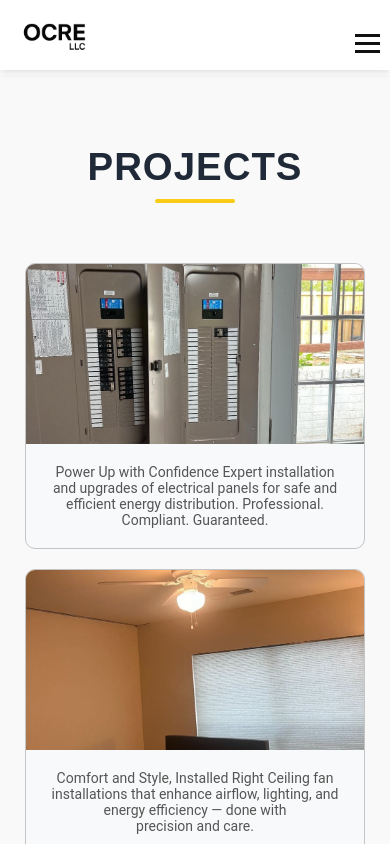
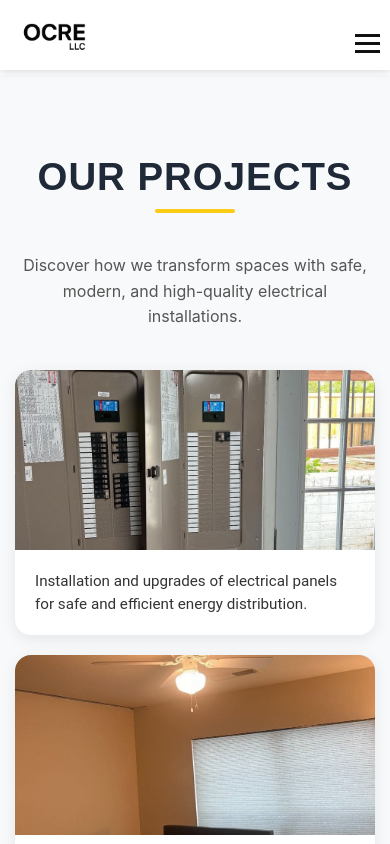
Before and after one commit to DanniDev0/Omnicom, a React (Vite) app: page /Projects in a window 390 px wide. Built offline with nearby package versions, Linux system fonts and the light colour scheme.

Commit message:
Rediseño nuevo de la pagina Projects

```diff
--- a/package.json
+++ b/package.json
@@ -23,6 +23,7 @@
   "dependencies": {
     "@fortawesome/fontawesome-free": "^6.7.2",
     "animate.css": "^4.1.1",
+    "framer-motion": "^12.12.2",
     "react": "^19.1.0",
     "react-dom": "^19.1.0",
     "react-icons": "^5.5.0",
--- a/src/assets/style/Projects.css
+++ b/src/assets/style/ProjectsRedesign.css
@@ -1,6 +1,6 @@
 .projects-section {
-    background-color: #f9f9f9;
-    padding: 50px 20px;
+    background-color: #f8f9fa;
+    padding: 60px 20px;
     text-align: center;
 }
 
@@ -9,27 +9,28 @@
     margin: 0 auto;
 }
 
+.projects-intro {
+    font-size: 1.2rem;
+    color: #555;
+    max-width: 700px;
+    margin: 20px auto 40px;
+    line-height: 1.6;
+    font-family: 'Inter', sans-serif;
+}
+
 .projects-grid {
     display: grid;
     grid-template-columns: repeat(auto-fit, minmax(280px, 1fr));
     gap: 30px;
-    padding-top: 20px;
-    font-family: roboto, sans-serif;
 }
 
 .project-card {
-    background-color: #fff;
-    border-radius: 12px;
+    background-color: #ffffff;
+    border-radius: 16px;
     overflow: hidden;
-    transition: transform 0.3s ease, box-shadow 0.3s ease;
-    text-align: left;
-    box-shadow: 0px 4px 10px rgba(0, 0, 0, 0.1);
-}
-
-
-.project-card:hover {
-    transform: translateY(-8px);
-    box-shadow: 0px 8px 20px rgba(0, 0, 0, 0.15);
+    box-shadow: 0 4px 16px rgba(0, 0, 0, 0.08);
+    cursor: pointer;
+    transition: box-shadow 0.3s ease;
 }
 
 .project-card img {
@@ -39,14 +40,19 @@
 }
 
 .project-card-content {
-    padding: 15px;
+    padding: 20px;
+    text-align: left;
 }
 
-.project-card-title {
-    font-size: 1.4rem;
-    font-weight: 700;
+.project-card-content p {
     color: #333;
-    margin-bottom: 8px;
+    font-size: 1rem;
+    line-height: 1.5;
+    font-family: 'Roboto', sans-serif;
+}
+
+.cta-container {
+    margin-top: 50px;
 }
 
 .lightbox {
@@ -64,30 +70,28 @@
     padding: 20px;
 }
 
-.zoomed {
-    transform: scale(2);
-    transition: transform 0.3s ease;
-    cursor: zoom-out;
-}
-
 .lightbox-image {
     max-width: 90%;
     max-height: 90%;
-    width: auto;
-    height: auto;
-    border-radius: 10px;
+    border-radius: 12px;
     object-fit: contain;
     background-color: transparent;
     transition: transform 0.3s ease;
     cursor: zoom-in;
-    transition: transform 0.3s ease;
 }
 
+.zoomed {
+    transform: scale(2);
+    cursor: zoom-out;
+}
 
 @media (max-width: 768px) {
-
     .projects-grid {
         gap: 20px;
+    }
+
+    .projects-intro {
+        font-size: 1rem;
     }
 
     .lightbox-image {
@@ -100,25 +104,14 @@
 
 @media (max-width: 480px) {
     .projects-section {
-        padding: 30px 15px;
+        padding: 40px 15px;
     }
 
     .project-card img {
         height: 180px;
     }
 
-    .project-card-title {
-        font-size: 1.2rem;
-    }
-
-    .project-card-description {
-        font-size: 0.9rem;
-    }
-
-    .lightbox-image {
-        max-width: 95%;
-        max-height: 80%;
-        transform: none !important;
-        cursor: default;
+    .project-card-content p {
+        font-size: 0.95rem;
     }
 }
--- a/src/pages/Projects.jsx
+++ b/src/pages/Projects.jsx
@@ -1,14 +1,16 @@
-import React, { useState } from 'react';
-import '../assets/style/Projects.css';
-import Title from '../components/Title';
-import ButtonPrice from '../components/ButtonPrice';
-import { CardProjects } from '../components/CardProjects';
-import Project1 from '../assets/img/Project1.jpg';
-import Project2 from '../assets/img/Project2.jpg';
-import Project3 from '../assets/img/Project3.jpg';
-import Project4 from '../assets/img/Project4.jpg';
-import Project5 from '../assets/img/Project5.jpg';
-import Project6 from '../assets/img/Project6.jpg';
+import React, { useState } from "react";
+import { motion, AnimatePresence } from "framer-motion";
+import Title from "../components/Title";
+import Button from "../components/Button";
+import Project1 from "../assets/img/Project1.jpg";
+import Project2 from "../assets/img/Project2.jpg";
+import Project3 from "../assets/img/Project3.jpg";
+import Project4 from "../assets/img/Project4.jpg";
+import Project5 from "../assets/img/Project5.jpg";
+import Project6 from "../assets/img/Project6.jpg";
+import "../assets/style/ProjectsRedesign.css";
+import { Link } from "react-router-dom";
+
 
 export const Projects = () => {
   const [lightboxImage, setLightboxImage] = useState(null);
@@ -25,31 +27,102 @@ export const Projects = () => {
 
   const closeLightbox = () => {
     setLightboxImage(null);
+    setZoomed(false);
   };
+
+  const projects = [
+    {
+      img: Project1,
+      desc: "Installation and upgrades of electrical panels for safe and efficient energy distribution.",
+    },
+    {
+      img: Project2,
+      desc: "Ceiling fan installations that improve airflow, lighting, and energy efficiency.",
+    },
+    {
+      img: Project3,
+      desc: "Bathroom exhaust fan installations that improve air circulation and prevent humidity.",
+    },
+    {
+      img: Project4,
+      desc: "Exterior electrical service upgrades for greater safety and code compliance.",
+    },
+    {
+      img: Project5,
+      desc: "Precise installation of the home's main electrical service using quality materials.",
+    },
+    {
+      img: Project6,
+      desc: "Modern lighting fixture installations to transform spaces with style and safety.",
+    },
+  ];
 
   return (
     <section className="projects-section">
       <div className="projects-container">
-                <Title text="PROJECTS" />
+        <Title
+          text="Our Projects"
+          subtitle="Visible quality. Assured confidence."
+        />
+        <p className="projects-intro">
+          Discover how we transform spaces with safe, modern, and high-quality electrical installations.
+        </p>
         <div className="projects-grid">
-                    <CardProjects Image={Project1} description="Power Up with Confidence Expert installation and upgrades of electrical panels for safe and efficient energy distribution. Professional. Compliant. Guaranteed." onClick={() => openLightbox(Project1)} />
-                    <CardProjects Image={Project2} description="Comfort and Style, Installed Right Ceiling fan installations that enhance airflow, lighting, and energy efficiency — done with precision and care." onClick={() => openLightbox(Project2)} />
-                    <CardProjects Image={Project3} description="Bright, Fresh, and Quiet Bathroom exhaust fan installations that improve air circulation and lighting — for a more comfortable and mold-free environment." onClick={() => openLightbox(Project3)} />
-                    <CardProjects Image={Project4} description="Safe & Code-Compliant Electrical Service Upgrades We replace and upgrade your exterior electrical service for maximum safety, performance, and utility compliance." onClick={() => openLightbox(Project4)} />
-                    <CardProjects Image={Project5} description="In Progress: Precision Electrical Service Installation Upgrading your home’s main service with care, code compliance, and quality materials — from start to finish." onClick={() => openLightbox(Project5)} />
-                    <CardProjects Image={Project6} description="Elevate Your Space with Elegant Lighting We install modern, stylish light fixtures that transform your rooms into warm, inviting spaces — with precision and safety." onClick={() => openLightbox(Project6)} />
+          {projects.map((project, index) => (
+            <motion.div
+              className="project-card"
+              key={index}
+              whileHover={{ scale: 1.03 }}
+              whileTap={{ scale: 0.99 }}
+              initial={{ opacity: 0, y: 30 }}
+              whileInView={{ opacity: 1, y: 0 }}
+              viewport={{ once: true }}
+              transition={{ duration: 0.4 }}
+              onClick={() => openLightbox(project.img)}
+            >
+              <img src={project.img} alt={`Project ${index + 1}`} />
+              <div className="project-card-content">
+                <p>{project.desc}</p>
               </div>
-                <ButtonPrice Text="Request your Quote" page="/Contact_us" />
+            </motion.div>
+          ))}
+        </div>
+
+        <motion.div
+          className="cta-container"
+          initial={{ opacity: 0, y: 20 }}
+          whileInView={{ opacity: 1, y: 0 }}
+          transition={{ delay: 0.3 }}
+          viewport={{ once: true }}
+        >
+          <Link to="/Contact_us">
+            <Button text="Request a Quote" />
+          </Link>
+        </motion.div>
+
+        <AnimatePresence>
           {lightboxImage && (
-                    <div className="lightbox" onClick={closeLightbox}>
-                        <img
+            <motion.div
+              className="lightbox"
+              onClick={closeLightbox}
+              initial={{ opacity: 0 }}
+              animate={{ opacity: 1 }}
+              exit={{ opacity: 0 }}
+            >
+              <motion.img
                 src={lightboxImage}
                 alt="Project"
-                            className={`lightbox-image ${zoomed ? 'zoomed' : ''}`}
+                className="lightbox-image"
                 onClick={toggleZoom}
+                initial={{ scale: 0.9, opacity: 0 }}
+                animate={{ scale: zoomed ? 1.8 : 1, opacity: 1 }}
+                exit={{ scale: 0.8, opacity: 0 }}
+                transition={{ duration: 0.3 }}
+                style={{ cursor: zoomed ? "zoom-out" : "zoom-in" }}
               />
-                    </div>
+            </motion.div>
           )}
+        </AnimatePresence>
       </div>
     </section>
   );
```
Also changed, not shown: 1 other file (tests, documents, lock files or other folders). Lines whose indentation alone changed are shown as unchanged.
